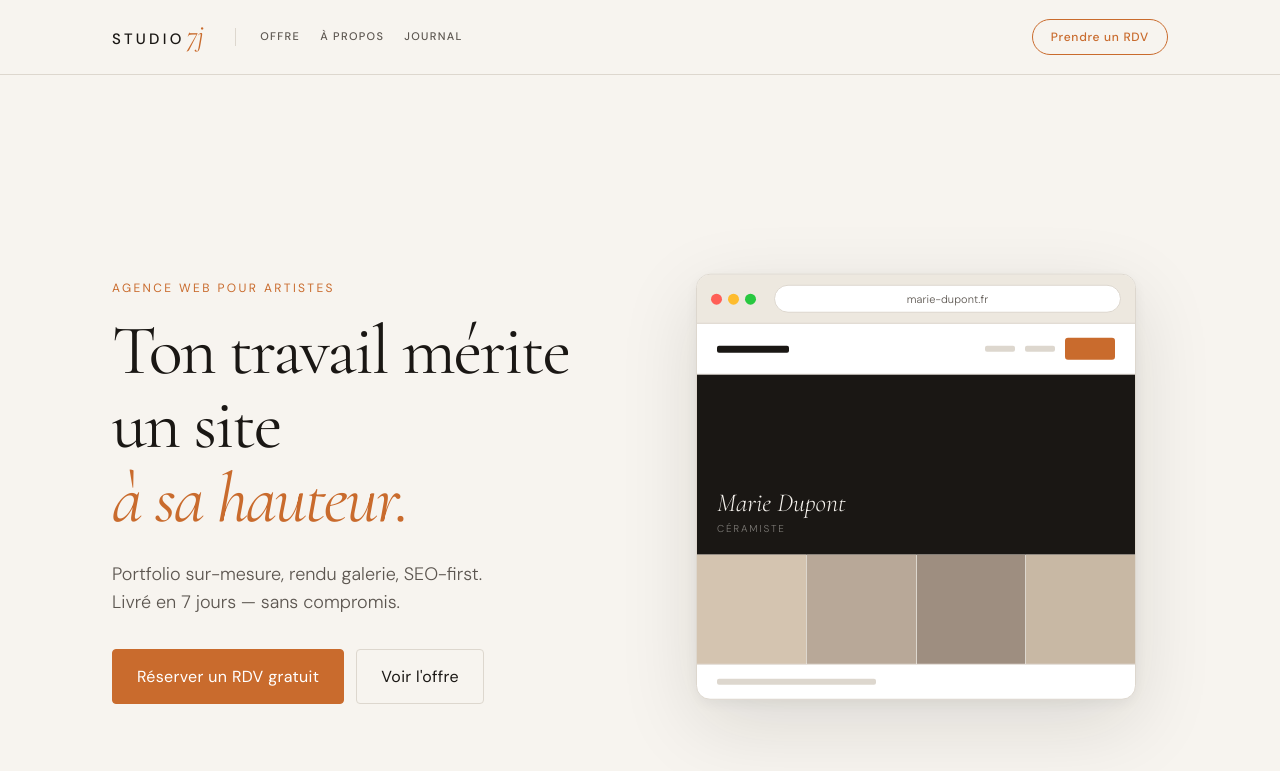
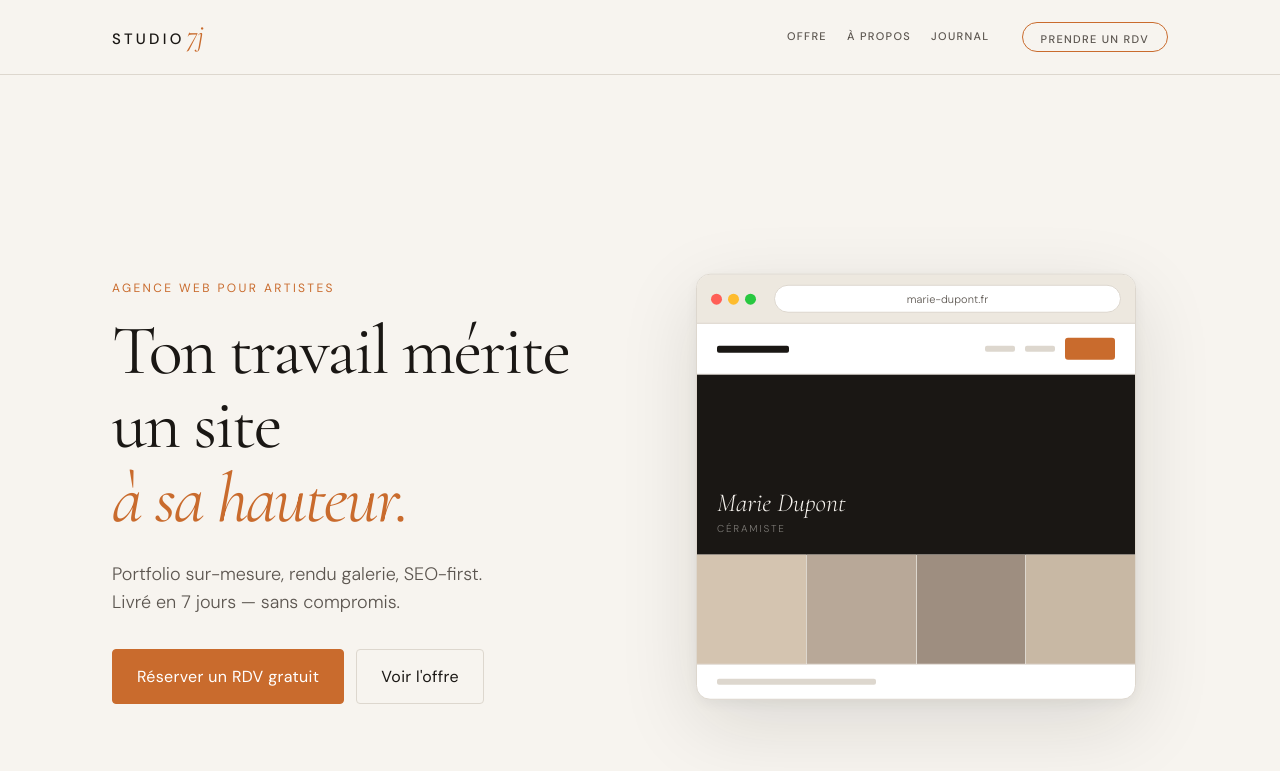
Before and after one commit to AldjiaDev/studio7j, a Jekyll site: the page built from index.md, in a window 1280 px wide and 900 px high. Shown: the top 771 px of the window. Built offline with Jekyll 4.4.1, drawn with Linux system fonts in a browser that asks for light colours.

Commit message:
Navbar : liens à droite — Footer : lisibilité améliorée
- Nav poussée à droite avec margin-left: auto
- Offre / À propos / Journal + CTA pill tous à droite
- Séparateur vertical supprimé
- Footer : opacités augmentées (desc 45→65%, liens 55→75%, labels 25→50%, copyright 22→45%)

Co-Authored-By: Claude Sonnet 4.6 <noreply@anthropic.com>

```diff
--- a/_includes/header.html
+++ b/_includes/header.html
@@ -5,15 +5,12 @@
       <span class="brand__studio">Studio</span><span class="brand__num">7j</span>
     </a>
 
-    <span class="nav__divider" aria-hidden="true"></span>
-
     <nav class="nav" aria-label="Navigation principale">
       <a href="{{ '/pages/offre/' | relative_url }}">Offre</a>
       <a href="{{ '/pages/a-propos/' | relative_url }}">À propos</a>
       <a href="{{ '/pages/journal/' | relative_url }}">Journal</a>
+      <a class="nav__cta" href="{{ '/pages/rdv/' | relative_url }}">Prendre un RDV</a>
     </nav>
-
-    <a class="nav__cta" href="{{ '/pages/rdv/' | relative_url }}">Prendre un RDV</a>
 
   </div>
 </header>
--- a/assets/css/main.css
+++ b/assets/css/main.css
@@ -152,20 +152,13 @@ em         { font-style: italic; }
   line-height: 1;
 }
 
-/* Séparateur vertical logo / nav */
-.nav__divider {
-  width: 1px;
-  height: 18px;
-  background: var(--sand);
-  flex-shrink: 0;
-}
-
-/* Navigation */
+
+/* Navigation — poussée à droite */
 .nav {
   display: flex;
   align-items: center;
   gap: var(--s5);
-  flex: 1;
+  margin-left: auto;
 }
 
 .nav a {
@@ -195,7 +188,7 @@ em         { font-style: italic; }
 
 /* CTA pill */
 .nav__cta {
-  margin-left: auto;
+  margin-left: var(--s3);
   font-size: 12px;
   font-weight: 500;
   letter-spacing: 0.06em;
@@ -609,7 +602,7 @@ textarea { resize: vertical; min-height: 120px; }
 
 .footer__desc {
   font-size: var(--text-sm);
-  color: rgba(247,244,239,0.45);
+  color: rgba(247,244,239,0.65);
   font-weight: 400;
   line-height: 1.65;
 }
@@ -627,17 +620,17 @@ textarea { resize: vertical; min-height: 120px; }
 }
 
 .footer__col-label {
-  font-size: 10px;
+  font-size: 11px;
   font-weight: 500;
   text-transform: uppercase;
-  letter-spacing: 0.20em;
-  color: rgba(247,244,239,0.25);
+  letter-spacing: 0.18em;
+  color: rgba(247,244,239,0.50);
   margin-bottom: var(--s2);
 }
 
 .footer__col a {
   font-size: var(--text-sm);
-  color: rgba(247,244,239,0.55);
+  color: rgba(247,244,239,0.75);
   font-weight: 400;
   transition: color var(--ease);
 }
@@ -653,8 +646,8 @@ textarea { resize: vertical; min-height: 120px; }
 }
 
 .footer__bottom p {
-  font-size: 11px;
-  color: rgba(247,244,239,0.22);
+  font-size: 12px;
+  color: rgba(247,244,239,0.45);
   font-weight: 400;
 }
 
```
